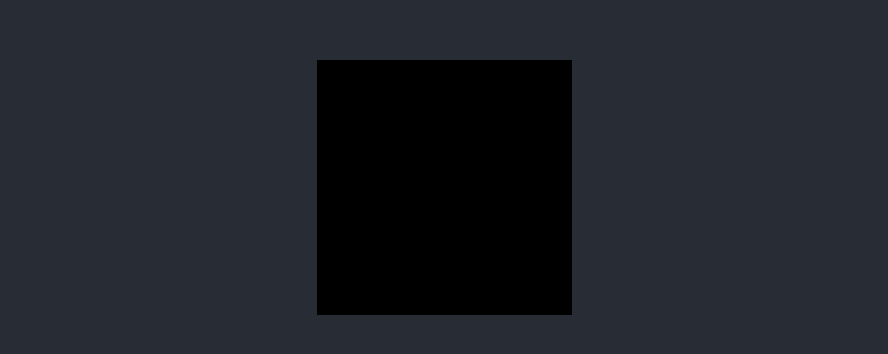
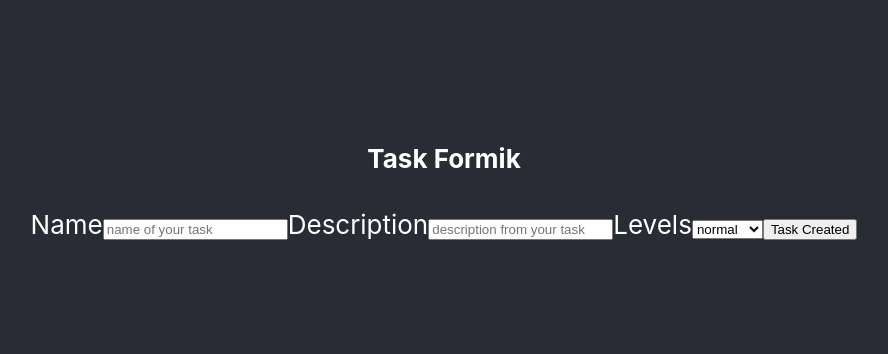
Before and after one commit to jmg0013/ejerciciosCursoReact, a React (Create React App) app: page / in a window 1280 px wide. Shown: the part 226-580 px from the top of the page, without its empty margins (196-1084 px from the left). Built offline with nearby package versions, Linux system fonts and the light colour scheme.

Commit message:
Ejercicios 13,14,15

```diff
--- a/package.json
+++ b/package.json
@@ -6,11 +6,13 @@
     "@testing-library/jest-dom": "^5.16.2",
     "@testing-library/react": "^12.1.4",
     "@testing-library/user-event": "^13.5.0",
+    "formik": "^2.2.9",
     "react": "^17.0.2",
     "react-dom": "^17.0.2",
     "react-scripts": "5.0.0",
     "sass": "^1.49.9",
-    "web-vitals": "^2.1.4"
+    "web-vitals": "^2.1.4",
+    "yup": "^0.32.11"
   },
   "scripts": {
     "start": "react-scripts start",
--- a/src/App.js
+++ b/src/App.js
@@ -3,6 +3,7 @@
 import ContactlistComponent from './components/container/contactList';
 import Clock from './components/pure/clock';
 import Cuadrado from './components/pure/cuadrado';
+import Taskformik from './components/pure/forms/taskFormik';
 
 
 function App() {
@@ -12,7 +13,8 @@
         <div>
         {/* <Clock></Clock> */}
         {/* <ContactlistComponent></ContactlistComponent> */}
-        <Cuadrado></Cuadrado>
+        {/* <Cuadrado></Cuadrado> */}
+        <Taskformik></Taskformik>
         </div>
 
       </header>
--- /dev/null
+++ b/src/components/pure/forms/taskFormik.jsx
@@ -0,0 +1,99 @@
+import React from 'react';
+import { Formik, Form, Field, ErrorMessage } from 'formik';
+import * as Yup from 'yup';
+
+//MODELS
+import { LEVELS } from '../../../models/levels.enum';
+import { Task } from '../../../models/task.class';
+
+const Taskformik = () => {
+
+    let task = new Task();
+
+    const initialValues ={
+        name : '',
+        description: '',
+        completed: false,
+        level: LEVELS.NORMAL
+    }
+
+    const taskSchema = Yup.object().shape(
+        {
+            name: Yup.string()
+                .min(3, 'Name too short')
+                .max(14, 'Name too long')
+                .required('Name is required'),
+            description: Yup.string()
+                .min(4, 'Description too short')
+                .max(30, 'Description too long')
+                .required('Description is required'),
+            level: Yup.string()
+                .oneOf([LEVELS.NORMAL, LEVELS.BLOCKING, LEVELS.URGENT], 'You must select a level: normal/blocking/urgent')
+                .required('Role is required'),
+        }
+    )
+
+    const submit = (values)=>{
+        alert('Task created');
+    }
+
+    return (
+        <div>
+            <h4>Task Formik</h4>
+            <Formik
+                initialValues={initialValues}
+                //*** Yup validation schema ***
+                validationSchema = {taskSchema}
+                //*** onSubmit Event
+                onSubmit={async (values) => {//cuando el formulario hace un submit ejecuta esta funcion/ values son valores por defecto que recibe del formulario
+                    await new Promise((r) => setTimeout(r, 1000));
+                    alert(JSON.stringify(values, null, 2));
+                }}
+            >
+            {({ values,
+                touched,
+                errors,
+                isSubmitting,
+                handleChange,
+                handleBlur})=>(
+                    <Form>
+                        <label htmlFor="name">Name</label>
+                        <Field id="name" type="text" name="name" placeholder="name of your task" />
+                        {/*Name Errors */}
+                        {
+                            errors.name && touched.name && //si hay algun error en el campo name y si el usuario previamente a tocado el campo mostraremos los errores
+                            (
+                                <ErrorMessage name='name' component='div'></ErrorMessage>
+                            )
+                        }
+
+                        <label htmlFor="description">Description</label>
+                        <Field id="description" type="text" name="description" placeholder="description from your task" />
+                        {/*Name Errors */}
+                        {
+                            errors.description && touched.description && //si hay algun error en el campo description y si el usuario previamente a tocado el campo mostraremos los errores
+                            (
+                                <ErrorMessage name='description' component='div'></ErrorMessage>
+                            )
+                        }
+
+                        <label htmlFor="level">Levels</label>
+                        <Field as="select" name="level">
+                            <option value={LEVELS.NORMAL}>normal</option>
+                            <option value={LEVELS.URGENT}>urgente</option>
+                            <option value={LEVELS.BLOCKING}>blocking</option>
+                        </Field>
+
+
+                        <button type="submit">Task Created</button>
+                        {isSubmitting ? (<p>Sending your task...</p>):null} {/*cuando se pulsa en el boton submit aparecera este texto */}
+
+                    </Form>
+                )}
+
+            </Formik>
+        </div>
+    );
+}
+
+export default Taskformik;
--- /dev/null
+++ b/src/models/levels.enum.js
@@ -0,0 +1,5 @@
+export const LEVELS = {
+    NORMAL: 'normal',
+    URGENT: 'urgente',
+    BLOCKING: 'blocking'
+}
--- /dev/null
+++ b/src/models/task.class.js
@@ -0,0 +1,15 @@
+import { LEVELS } from "./levels.enum";
+
+export class Task{
+    name = '';
+    description = '';
+    completed = false;
+    level = LEVELS.NORMAL;
+
+    constructor(name, description, completed, level){
+        this.name = name;
+        this.description = description;
+        this.completed = completed;
+        this.level = level;
+    }
+}
```
Also changed, not shown: 1 other file (tests, documents, lock files or other folders).
